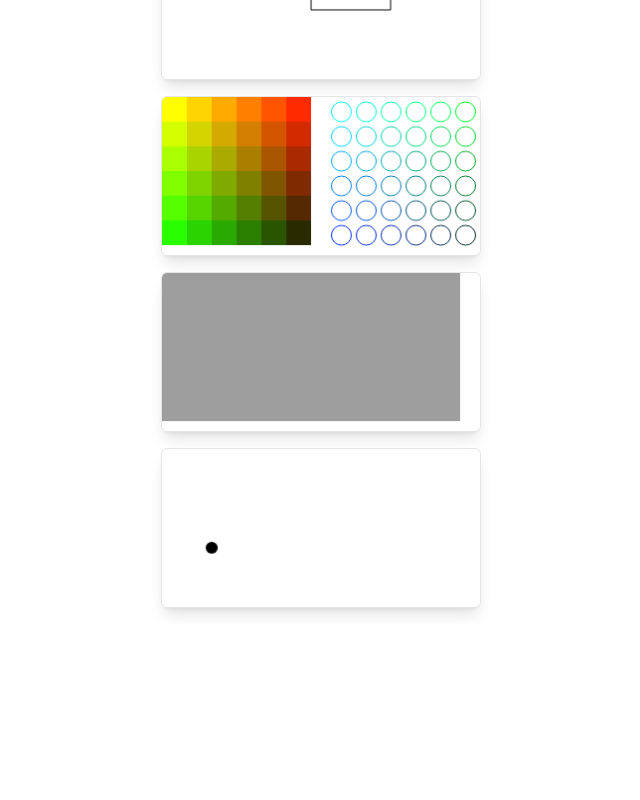
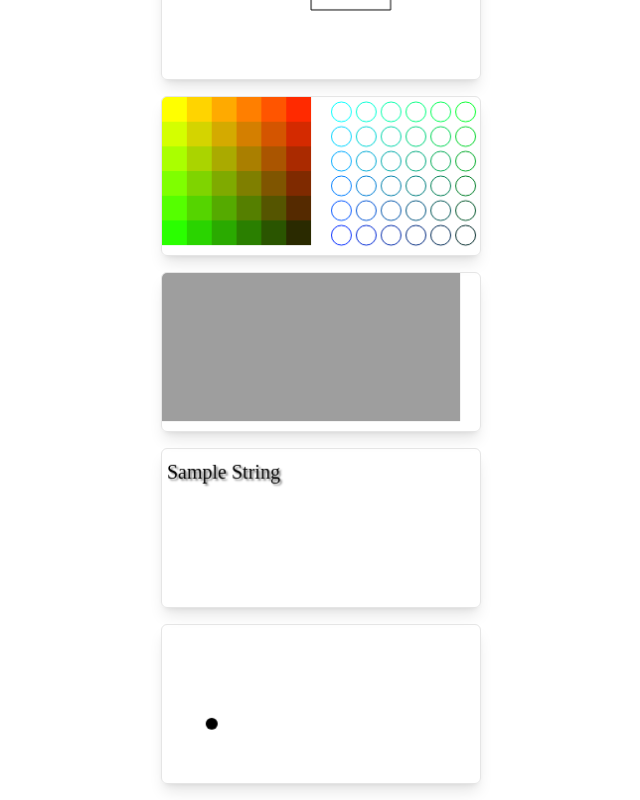
Before and after one commit to elton/react-canvas, a React (Create React App) app: page / in a window 1280 px wide. Shown: the part 500-1300 px from the top of the page, without its empty margins (319-959 px from the left). Before the commit the page ends 1124 px from the top, so only its background shows below. Built offline with nearby package versions, Linux system fonts and the light colour scheme.

Commit message:
Add text fill component

```diff
--- a/src/app/components/App.js
+++ b/src/app/components/App.js
@@ -171,6 +171,17 @@ function App() {
     };
   };
 
+  const draw6 = (ctx) => {
+    ctx.shadowOffsetX = 2;
+    ctx.shadowOffsetY = 2;
+    ctx.shadowBlur = 2;
+    ctx.shadowColor = 'rgba(0, 0, 0, 0.5)';
+
+    ctx.font = '20px Times New Roman';
+    ctx.fillStyle = 'Black';
+    ctx.fillText('Sample String', 5, 30); // fillText(text, x, y [, maxWidth]),g在指定的(x,y)位置填充指定的文本，绘制的最大宽度是可选的.
+  };
+
   return (
     <div className='space-y-4 p-4'>
       <h1 className='text-center text-3xl font-semibold text-teal-900 underline '>
@@ -181,6 +192,7 @@ function App() {
       <Canvas draw={draw3} className={canvasStyle} />
       <Canvas draw={draw4} className={canvasStyle} />
       <Canvas draw={draw5} className={canvasStyle} />
+      <Canvas draw={draw6} className={canvasStyle} />
       <AnimationCanvas draw={draw} className={canvasStyle} />
     </div>
   );
```
